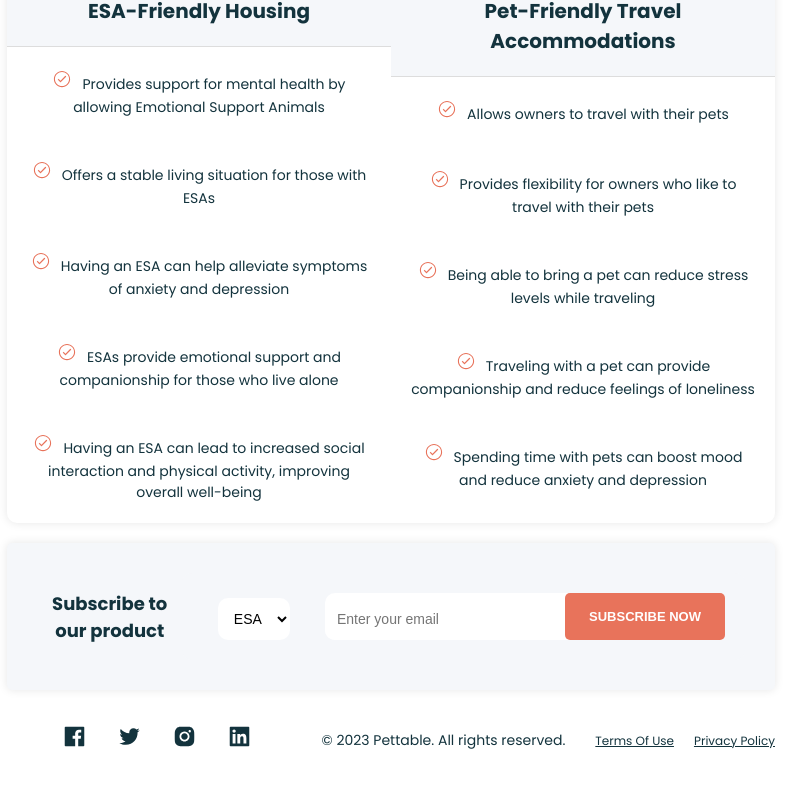
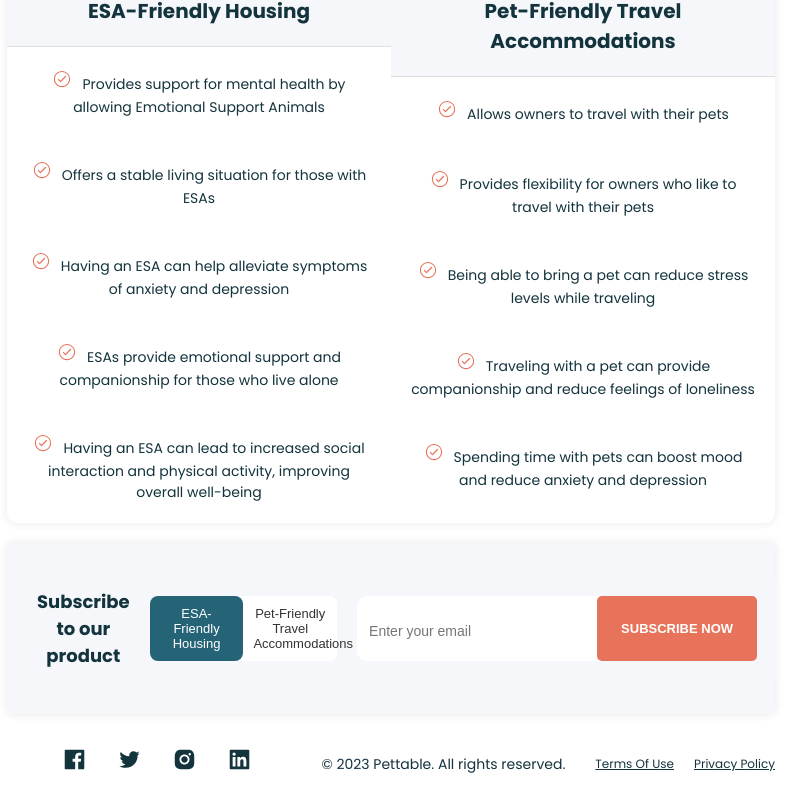
Before and after one commit to m-mraisi/pettable_demo, a React (Create React App) app: page / in a window 1280 px wide. Shown: the part 538-1349 px from the top of the page, without its empty margins (249-1055 px from the left). Built offline with nearby package versions, Linux system fonts and the light colour scheme.

Commit message:
updated the button selection - used buttons instead of selectors

```diff
--- a/src/components/content/SubscribeForm.css
+++ b/src/components/content/SubscribeForm.css
@@ -31,15 +31,27 @@ label {
   margin-bottom: 5px;
 }
 
-select {
-  font-size: 14px;
-  margin-top: 5px;
+.subscription-plan {
+  display: flex;
+  background-color: white;
+  border-radius: 8px;
+}
+
+.subscription-plan button {
+  background-color: #fff;
+  color: #333;
+  width: 50%;
   border: none;
-  background-color: white;
-  border-radius: 10px;
-  padding: 12px;
-  width: 70%;
-  text-align: center;
+  border-radius: 8px;
+  padding: 10px;
+  font-size: 13px;
+  cursor: pointer;
+}
+
+.subscription-plan button.selected {
+  background-color: #256477;
+  color: #fff;
+  border-color: #256477;
 }
 
 .sub-form {
@@ -61,7 +73,6 @@ input {
   width: 15rem;
 }
 
-select:focus,
 input:focus {
   outline: none;
   border-color: #e8735b;
--- a/src/components/content/SubscribeFrom.js
+++ b/src/components/content/SubscribeFrom.js
@@ -5,7 +5,12 @@ import "./SubscribeForm.css";
 const SubscribeForm = () => {
   const [email, setEmail] = useState("");
   const [error, setError] = useState("");
+  const [selectedOption, setSelectedOption] = useState("ESA-Friendly Housing");
   const history = useHistory();
+
+  const handleOptionChange = (event) => {
+    setSelectedOption(event.target.value);
+  };
 
   const validateEmail = () => {
     const emailRegex = /^[^\s@]+@[^\s@]+\.[^\s@]+$/;
@@ -29,10 +34,34 @@ const SubscribeForm = () => {
     >
       <h2 className="form-title">Subscribe to our product</h2>
       <div className="form-group">
-        <select id="subscription-plan" name="subscription-plan">
-          <option value="value1">ESA-Friendly Housing</option>
-          <option value="value2">Pet-Friendly Travel Accommodations</option>
-        </select>
+        <div id="subscription-plan" className="subscription-plan">
+          <button
+            type="button"
+            className={
+              selectedOption === "ESA-Friendly Housing" ? "selected" : ""
+            }
+            value="ESA-Friendly Housing"
+            id="btn-esa-housing"
+            name="btn-esa-housing"
+            onClick={handleOptionChange}
+          >
+            ESA-Friendly Housing
+          </button>
+          <button
+            type="button"
+            className={
+              selectedOption === "Pet-Friendly Travel Accommodations"
+                ? "selected"
+                : ""
+            }
+            value="Pet-Friendly Travel Accommodations"
+            id="btn-esa-travel"
+            name="btn-esa-travel"
+            onClick={handleOptionChange}
+          >
+            Pet-Friendly Travel Accommodations
+          </button>
+        </div>
         <div className="sub-form">
           <input
             type="email"
```
